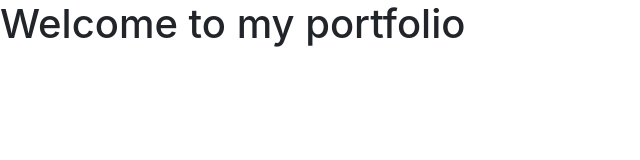
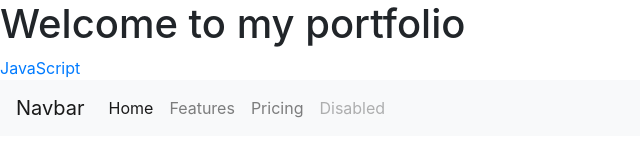
Before and after one commit to abrormukimov/marshallabror, a plain HTML site: page index.html in a window 1280 px wide. Shown: the whole page, without its empty margins (0-640 px from the left). Drawn offline with nearby package versions, Linux system fonts and the light colour scheme.

Commit message:
added navbar

```diff
--- a/index.html
+++ b/index.html
@@ -17,7 +17,34 @@
     </section>
     <section id="projects">
         <h2 class="project-tile"></h2>
+        <a href="#Javascript">JavaScript</a>
+
     </section>
+
+    <nav id="navbar" class="navbar navbar-expand-lg navbar-light bg-light">
+        <a class="navbar-brand" href="#">Navbar</a>
+        <button class="navbar-toggler" type="button" data-toggle="collapse" data-target="#navbarNav" aria-controls="navbarNav" aria-expanded="false" aria-label="Toggle navigation">
+          <span class="navbar-toggler-icon"></span>
+        </button>
+        <div class="collapse navbar-collapse" id="navbarNav">
+          <ul class="navbar-nav">
+            <li class="nav-item active">
+              <a class="nav-link" href="#">Home <span class="sr-only">(current)</span></a>
+            </li>
+            <li class="nav-item">
+              <a class="nav-link" href="#">Features</a>
+            </li>
+            <li class="nav-item">
+               <a class="nav-link" href="#">Pricing</a>
+            </li>
+             <li class="nav-item">
+              <a class="nav-link disabled" href="#" tabindex="-1" aria-disabled="true">Disabled</a>
+            </li>
+          </ul>
+        </div>
+      </nav>
+
+
 </body>
 
 </html>
```
